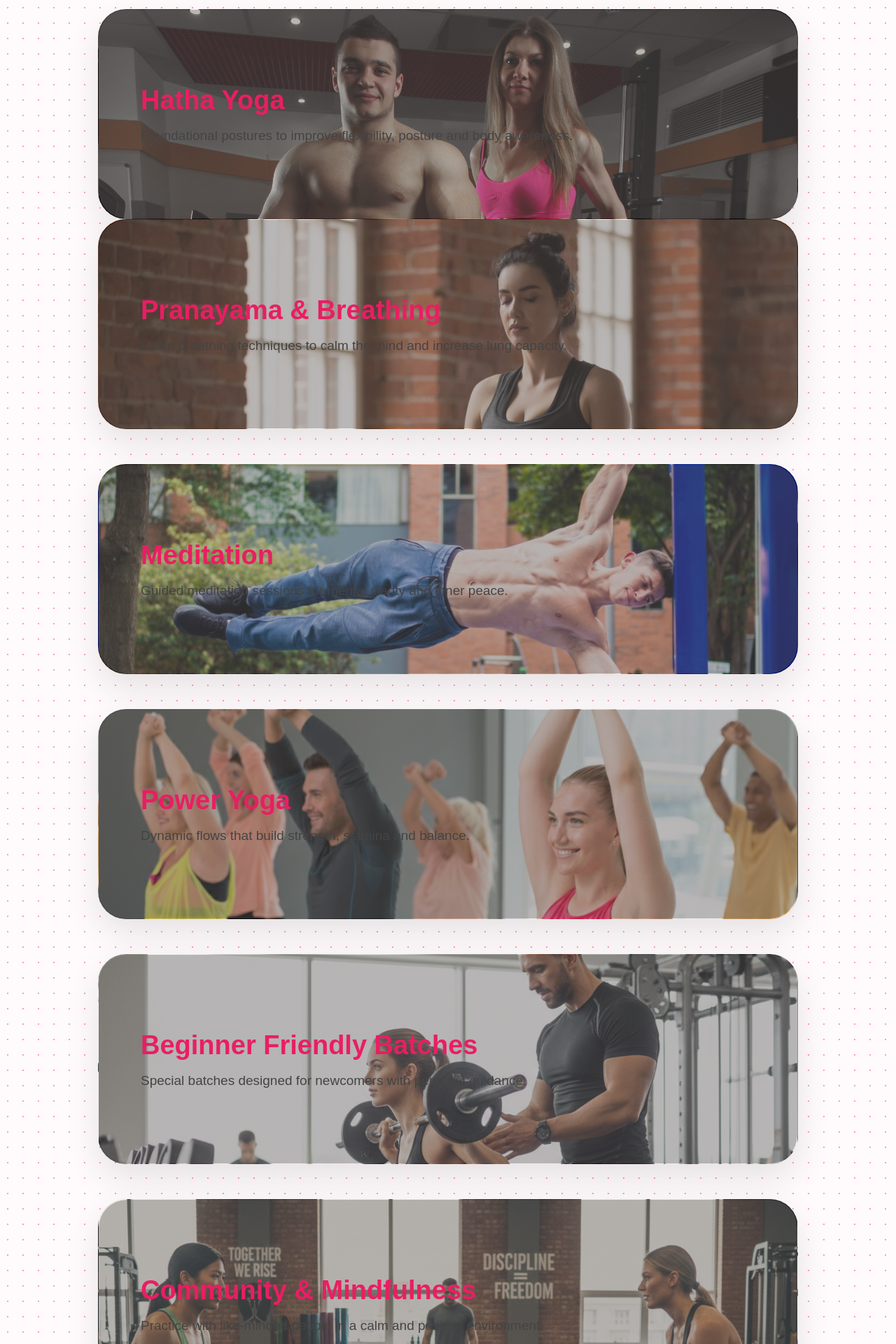
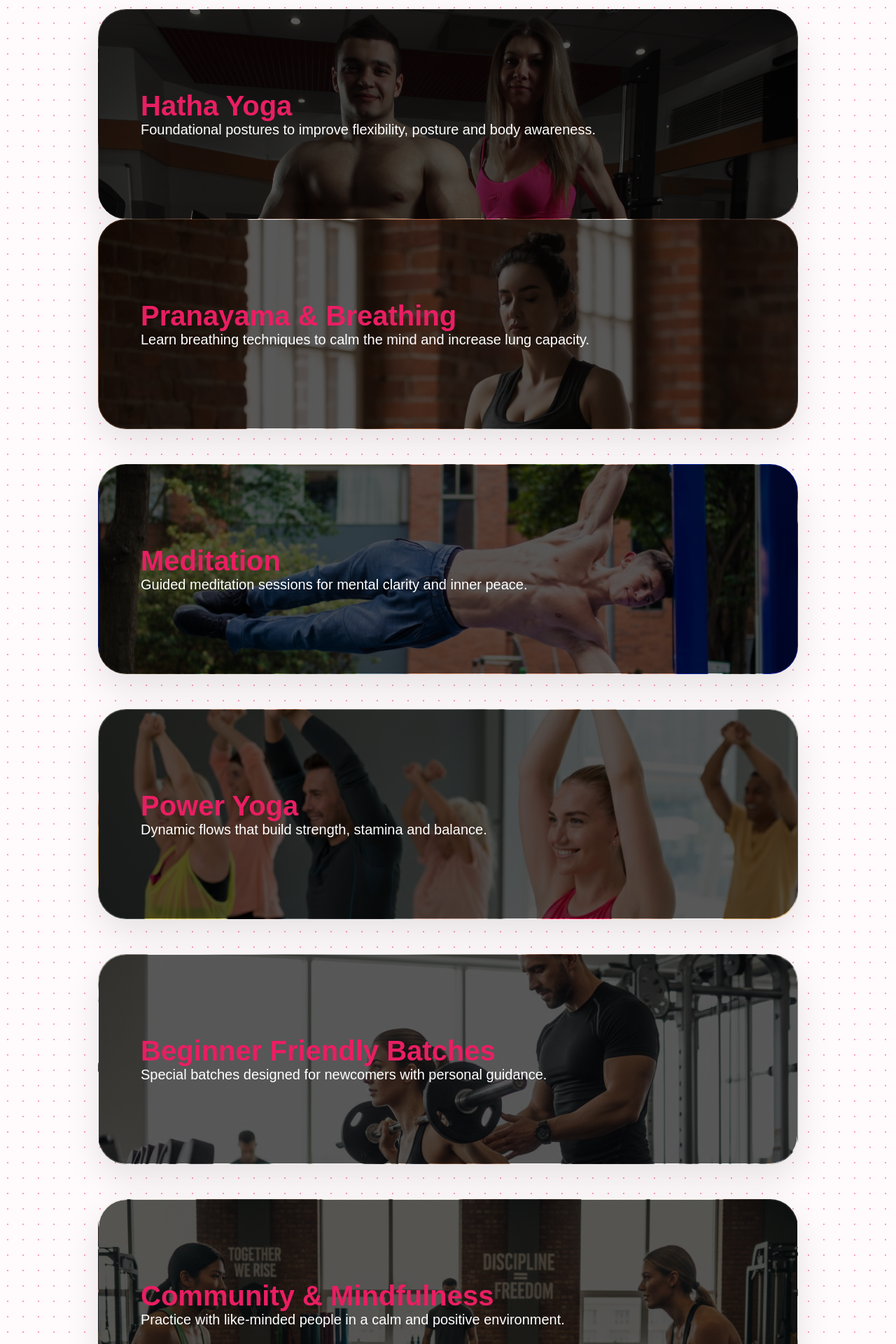
Before and after one commit to arpitbishtdev-sketch/yoga-website, a React (Vite) app in the folder frontend/: page / in a window 1280 px wide. Shown: the part 880-2800 px from the top of the page at 70% size. Built offline with nearby package versions, Linux system fonts and the light colour scheme; no server answers.

Commit message:
yoga demo

```diff
--- a/frontend/src/pages/WhatWeOffer.css
+++ b/frontend/src/pages/WhatWeOffer.css
@@ -27,14 +27,14 @@
 }
 
 .offer-card h3 {
-  font-size: 38px;
-  margin-bottom: 18px;
   color: #e91e63;
+  font-size: 40px;
 }
 
 .offer-card p {
-  font-size: 19px;
-  color: #444;
+  color: #ffffff;
+  font-size: 20px;
+  font-weight: 500;
 }
 
 .offer-title {
--- a/frontend/src/pages/WhatWeOffer.jsx
+++ b/frontend/src/pages/WhatWeOffer.jsx
@@ -30,7 +30,7 @@ function WhatWeOffer() {
               style={{
                 position: "absolute",
                 inset: 0,
-                background: "rgba(99, 94, 94, 0.45)",
+                background: "rgba(0,0,0,0.65)",
                 borderRadius: "40px",
               }}
             />
@@ -61,7 +61,7 @@ function WhatWeOffer() {
               style={{
                 position: "absolute",
                 inset: 0,
-                background: "rgba(99, 94, 94, 0.45)",
+                background: "rgba(0,0,0,0.65)",
                 borderRadius: "40px",
               }}
             />
@@ -91,7 +91,7 @@ function WhatWeOffer() {
               style={{
                 position: "absolute",
                 inset: 0,
-                background: "rgba(99, 94, 94, 0.45)",
+                background: "rgba(0,0,0,0.65)",
                 borderRadius: "40px",
               }}
             />
@@ -120,7 +120,7 @@ function WhatWeOffer() {
               style={{
                 position: "absolute",
                 inset: 0,
-                background: "rgba(99, 94, 94, 0.45)",
+                background: "rgba(0,0,0,0.65)",
                 borderRadius: "40px",
               }}
             />
@@ -147,7 +147,7 @@ function WhatWeOffer() {
               style={{
                 position: "absolute",
                 inset: 0,
-                background: "rgba(99, 94, 94, 0.45)",
+                background: "rgba(0,0,0,0.65)",
                 borderRadius: "40px",
               }}
             />
@@ -176,7 +176,7 @@ function WhatWeOffer() {
               style={{
                 position: "absolute",
                 inset: 0,
-                background: "rgba(99, 94, 94, 0.45)",
+                background: "rgba(0,0,0,0.65)",
                 borderRadius: "40px",
               }}
             />
```
